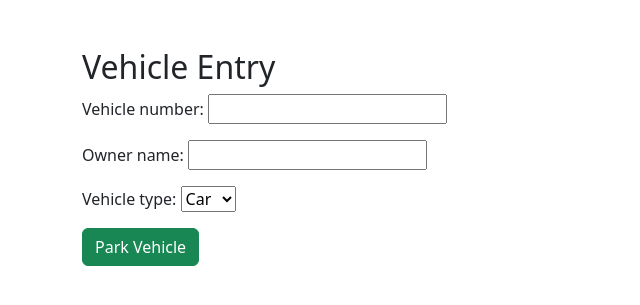
After one commit to PrabhjotKaur023/SmartParkingSystem, a Django app: page /vehicle-entry/ in a window 1280 px wide. The commit adds this page. Shown: the top 305 px of the page, without its empty margins (0-640 px from the left). Run offline with Django 5.2, Linux system fonts and the light colour scheme.

Commit message:
Implement vehicle entry system with automatic slot allocation
Added vehicle entry functionality to the Smart Parking Management System.

- Created vehicle entry form
- Implemented automatic parking slot allocation
- Added parking record creation
- Updated slot occupancy status
- Added success confirmation page

```diff
--- /dev/null
+++ b/parking/forms.py
@@ -0,0 +1,13 @@
+from django import forms
+
+
+class VehicleEntryForm(forms.Form):
+    vehicle_number = forms.CharField(max_length=20)
+    owner_name = forms.CharField(max_length=100)
+
+    vehicle_type = forms.ChoiceField(
+        choices=[
+            ('Car', 'Car'),
+            ('Bike', 'Bike')
+        ]
+    )
--- a/parking/templates/parking/dashboard.html
+++ b/parking/templates/parking/dashboard.html
@@ -53,7 +53,7 @@
 
     <div class="mt-5">
 
-        <a href="#" class="btn btn-success me-2">
+        <a href="{% url 'vehicle_entry' %}" class="btn btn-success me-2"></a>
             Vehicle Entry
         </a>
 
--- /dev/null
+++ b/parking/templates/parking/vehicle_entry.html
@@ -0,0 +1,30 @@
+<!DOCTYPE html>
+<html>
+<head>
+    <title>Vehicle Entry</title>
+
+    <link href="https://cdn.jsdelivr.net/npm/bootstrap@5.3.7/dist/css/bootstrap.min.css" rel="stylesheet">
+</head>
+
+<body>
+
+<div class="container mt-5">
+
+    <h2>Vehicle Entry</h2>
+
+    <form method="POST">
+
+        {% csrf_token %}
+
+        {{ form.as_p }}
+
+        <button class="btn btn-success">
+            Park Vehicle
+        </button>
+
+    </form>
+
+</div>
+
+</body>
+</html>
--- a/parking/urls.py
+++ b/parking/urls.py
@@ -3,4 +3,10 @@ from . import views
 
 urlpatterns = [
     path('', views.dashboard, name='dashboard'),
+
+    path(
+        'vehicle-entry/',
+        views.vehicle_entry,
+        name='vehicle_entry'
+    ),
 ]
--- a/parking/views.py
+++ b/parking/views.py
@@ -1,5 +1,7 @@
 from django.shortcuts import render
-from .models import ParkingSlot
+
+from .models import ParkingSlot, Vehicle, ParkingRecord
+from .forms import VehicleEntryForm
 
 
 def dashboard(request):
@@ -25,3 +27,52 @@ def dashboard(request):
         'parking/dashboard.html',
         context
     )
+
+
+def vehicle_entry(request):
+
+    if request.method == 'POST':
+
+        form = VehicleEntryForm(request.POST)
+
+        if form.is_valid():
+
+            vehicle_number = form.cleaned_data['vehicle_number']
+            owner_name = form.cleaned_data['owner_name']
+            vehicle_type = form.cleaned_data['vehicle_type']
+
+            slot = ParkingSlot.objects.filter(
+                is_occupied=False,
+                vehicle_type=vehicle_type
+            ).first()
+
+            if slot:
+
+                vehicle = Vehicle.objects.create(
+                    vehicle_number=vehicle_number,
+                    owner_name=owner_name,
+                    vehicle_type=vehicle_type
+                )
+
+                ParkingRecord.objects.create(
+                    vehicle=vehicle,
+                    slot=slot
+                )
+
+                slot.is_occupied = True
+                slot.save()
+
+                return render(
+                    request,
+                    'parking/success.html',
+                    {'slot': slot}
+                )
+
+    else:
+        form = VehicleEntryForm()
+
+    return render(
+        request,
+        'parking/vehicle_entry.html',
+        {'form': form}
+    )
```
Also changed, not shown: parking/templates/parking/success.html (added, +28 -0 lines), db.sqlite3.
